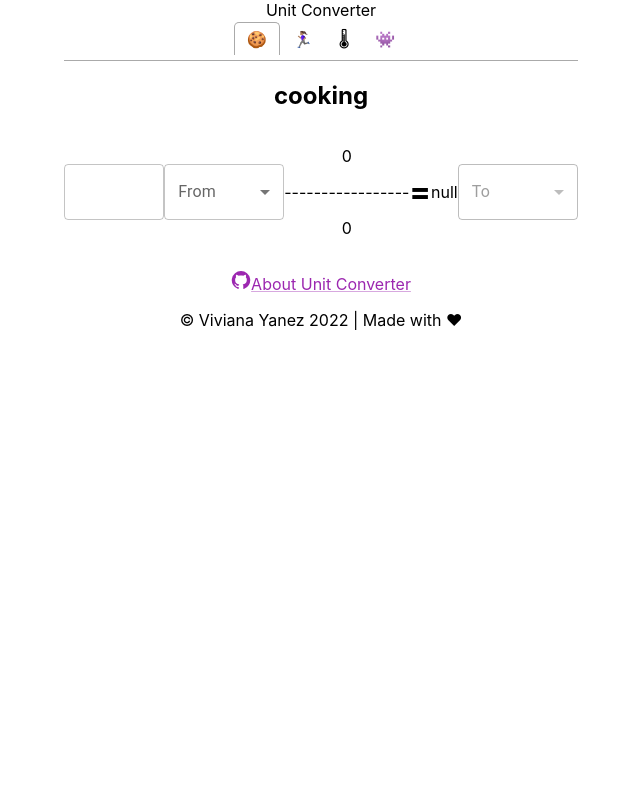
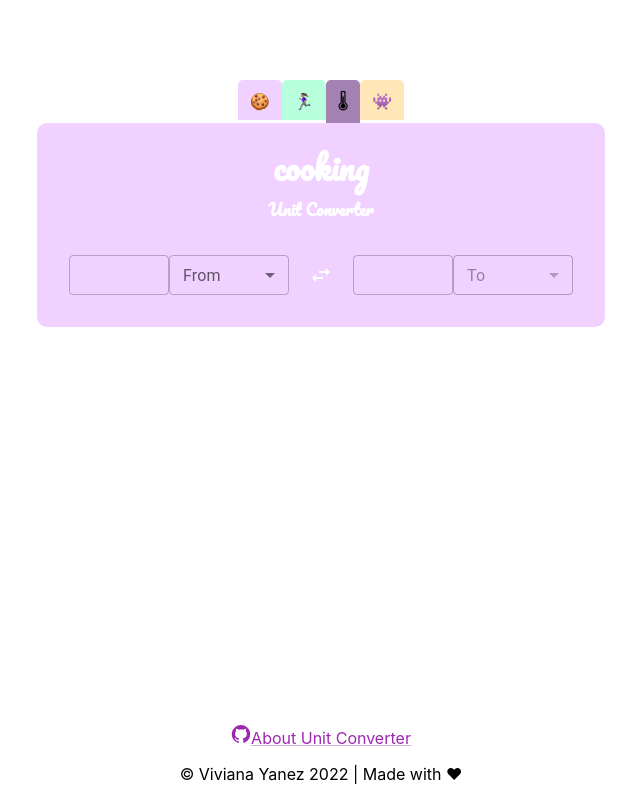
Before and after one commit to vivitt/unit-converter, a React (Create React App) app: page / in a window 1280 px wide. Shown: the whole page, without its empty margins (319-959 px from the left). Built offline with nearby package versions, Linux system fonts and the light colour scheme.

Commit message:
added styles

```diff
--- a/package.json
+++ b/package.json
@@ -14,6 +14,7 @@
     "@types/node": "^16.18.0",
     "@types/react": "^18.0.22",
     "@types/react-dom": "^18.0.7",
+    "axios": "^1.1.3",
     "react": "^18.2.0",
     "react-dom": "^18.2.0",
     "react-scripts": "5.0.1",
--- a/src/App.scss
+++ b/src/App.scss
@@ -1,10 +1,8 @@
+@import url("https://fonts.googleapis.com/css2?family=Pacifico&display=swap");
+
 .App {
   text-align: center;
-}
-
-.App-logo {
-  height: 40vmin;
-  pointer-events: none;
+  padding-top: 5rem;
 }
 
 @media (prefers-reduced-motion: no-preference) {
@@ -13,34 +11,27 @@
   }
 }
 
-.App-header {
-  background-color: #282c34;
-  min-height: 100vh;
-  display: flex;
-  flex-direction: column;
-  align-items: center;
-  justify-content: center;
-  font-size: calc(10px + 2vmin);
-  color: white;
-}
+.converter {
+  font-family: "Pacifico", cursive;
+  &__title {
+    margin: 0;
+    padding-top: 1rem;
 
-.App-link {
-  color: #61dafb;
-}
+    h1,
+    h4 {
+      margin: 0;
+      padding: 0;
+      color: white;
+    }
+  }
+  &__form {
+    display: flex;
+    flex-flow: row wrap;
+    justify-content: center;
+    align-items: center;
+    padding: 2rem;
+  }
 
-@keyframes App-logo-spin {
-  from {
-    transform: rotate(0deg);
-  }
-  to {
-    transform: rotate(360deg);
-  }
-}
-.converter {
-  display: flex;
-  flex-flow: row wrap;
-  justify-content: center;
-  align-items: center;
   &__input,
   &__results {
     display: flex;
--- a/src/App.tsx
+++ b/src/App.tsx
@@ -17,9 +17,7 @@ const App: React.FC = () => {
           justifyContent: "center",
         }}
       >
-        <span className="heading">Unit Converter</span>
         <TabGroup />
-        {/* <Converter /> */}
       </Box>
 
       <Footer></Footer>
--- a/src/components/Footer.tsx
+++ b/src/components/Footer.tsx
@@ -5,7 +5,7 @@ import Link from "@mui/material/Link";
 import Box from "@mui/material/Box";
 const Footer: React.FC = () => {
   return (
-    <Box sx={{ width: "100%" }}>
+    <Box sx={{ width: "100%", position: "absolute", bottom: "0" }}>
       <div>
         <p>
           <Link
--- a/src/components/InputField.tsx
+++ b/src/components/InputField.tsx
@@ -4,27 +4,36 @@ import Box from "@mui/material/Box";
 import TextField from "@mui/material/TextField";
 
 interface IProps {
-  numberToConvert: string;
-  setNumberToConvert: React.Dispatch<React.SetStateAction<string>>;
-
+  // numberToConvert: string;
+  // setNumberToConvert: React.Dispatch<React.SetStateAction<string>>;
+  type: string;
+  readonly: boolean;
+  value: string;
+  setValue: React.Dispatch<React.SetStateAction<string>>;
   // setError: React.Dispatch<React.SetStateAction<string>>;
   // setResult: React.Dispatch<React.SetStateAction<string>>;
 }
 
 const InputField: React.FC<IProps> = ({
-  numberToConvert,
-  setNumberToConvert,
+  // numberToConvert,
+  // setNumberToConvert,
+  type,
+  readonly,
+  value,
+  setValue,
 }) => {
   return (
     <TextField
       sx={{ width: "100px" }}
       id="numberToConverInput"
       variant="outlined"
-      value={numberToConvert}
+      value={value}
       // placeholder="0"
-      type="number"
+      InputProps={{ readOnly: readonly }}
+      type={type}
+      size="small"
       onChange={(e) => {
-        setNumberToConvert(e.target.value);
+        setValue(e.target.value);
       }}
     />
   );
--- a/src/components/SelectInput.tsx
+++ b/src/components/SelectInput.tsx
@@ -40,8 +40,15 @@ const SelectInput: React.FC<IProps> = ({
   return (
     <Box sx={{ minWidth: 120 }}>
       <FormControl fullWidth disabled={isDisabled}>
-        <InputLabel id={conversionType}>{direction}</InputLabel>
-        <Select id={direction} value={unit} onChange={handleChange}>
+        <InputLabel htmlFor={direction} size="small">
+          {direction}
+        </InputLabel>
+        <Select
+          id={direction}
+          value={state.resourceName}
+          onChange={handleChange}
+          size="small"
+        >
           {options.map((u) => (
             <MenuItem value={u.resourceName}>{u.resourceName}</MenuItem>
           ))}
--- a/src/components/TabGroup.tsx
+++ b/src/components/TabGroup.tsx
@@ -6,10 +6,10 @@ import { IUnit } from "../units/unit";
 import SelectInput from "./SelectInput";
 import InputField from "./InputField";
 import { useState, useEffect } from "react";
-import { findMultiplier } from "../converter";
+
 import Button from "@mui/material/Button";
 import SwapHorizIcon from "@mui/icons-material/SwapHoriz";
-import FormControl from "@mui/material/FormControl";
+
 import { convert } from "../converter";
 
 const TabGroup: React.FC = () => {
@@ -22,25 +22,30 @@ const TabGroup: React.FC = () => {
     resourceName: "",
     multiplier: 0,
   });
+
   const [disableTo, setDisableTo] = useState<boolean>(true);
-  const [numberToConvert, setNumberToConvert] = useState<string>("");
-
-  const [result, setResult] = useState<string>("0");
+  const [numberToConvert, setNumberToConvert] = useState<string>("-");
+  const [result, setResult] = useState<string>("-");
 
   const [error, setError] = useState<string>("");
 
-  // const handleSwap = (e: React.FormEvent) => {
-  //   e.preventDefault();
-  //   const prev = from;
-  //   setFrom(to);
-  //   setTo(prev);
-  // };
+  const handleSwap = () => {
+    const prev = { ...from };
+    setFrom({ ...to });
+    setTo({ ...prev });
+  };
 
   const getResult = (a: string): string => {
+    if (a !== "-") {
       const n = parseInt(a);
-    console.log(n, from.multiplier, to.multiplier);
-    return convert(n, from.multiplier, to.multiplier);
+
+      const r = convert(n, from.multiplier, to.multiplier);
+      return r.toFixed(3);
+    } else {
+      return "";
+    }
   };
+
   useEffect(() => {
     if (from.resourceName !== "") {
       setDisableTo(false);
@@ -49,26 +54,56 @@ const TabGroup: React.FC = () => {
 
   useEffect(() => {
     setResult(getResult(numberToConvert));
-    console.log(result);
   }, [to, from, numberToConvert]);
 
   return (
+    <div className="converter">
       <Tabs>
-      <TabList>
+        <TabList style={{ border: "none", margin: 0, zIndex: 0 }}>
           {units.map((u) => (
-          <Tab>{u.emoji}</Tab>
+            <Tab
+              style={{
+                backgroundColor: `${u.color}`,
+                border: 0,
+                borderRadius: "5px 5px 0 0 ",
+                bottom: "0",
+              }}
+              onClick={() => {
+                setResult("-");
+                setTo({
+                  resourceName: "",
+                  multiplier: 0,
+                });
+                setFrom({
+                  resourceName: "",
+                  multiplier: 0,
+                });
+              }}
+            >
+              {u.emoji}
+            </Tab>
           ))}
         </TabList>
         {units.map((u) => (
-        <TabPanel>
-          <div className="title">
-            <h2>{u.slug}</h2>
+          <TabPanel
+            style={{
+              backgroundColor: `${u.color}`,
+              border: 0,
+              borderRadius: "10px",
+              zIndex: 10,
+            }}
+          >
+            <div className="converter__title">
+              <h1>{u.slug}</h1>
+              <h4>Unit Converter</h4>
             </div>
-          <div className="converter">
+            <div className="converter__form">
               <div className="converter__input">
                 <InputField
-                numberToConvert={numberToConvert}
-                setNumberToConvert={setNumberToConvert}
+                  value={numberToConvert}
+                  setValue={setNumberToConvert}
+                  type="number"
+                  readonly={false}
                 />
 
                 <SelectInput
@@ -80,24 +115,23 @@ const TabGroup: React.FC = () => {
                   isDisabled={false}
                 ></SelectInput>
               </div>
-            <div className="converter__units">
-              <span>
-                <p>
-                  {to.multiplier} {to.resourceName}
-                </p>
-                <p>-----------------</p>
-                <p>
-                  {from.multiplier} {from.resourceName}
-                </p>
-              </span>
-            </div>
+
               <div className="converter__equalSign">
-              <span>
-                <h1>=</h1>
-              </span>
+                <Button
+                  variant="text"
+                  onClick={handleSwap}
+                  sx={{ color: "white" }}
+                >
+                  <SwapHorizIcon></SwapHorizIcon>
+                </Button>
               </div>
               <div className="converter__results">
-              <p>{result}</p>
+                <InputField
+                  value={to.resourceName === "" ? "" : result}
+                  setValue={setResult}
+                  type="text"
+                  readonly={true}
+                />
                 <SelectInput
                   conversionType={u.slug}
                   options={u.units}
@@ -108,12 +142,10 @@ const TabGroup: React.FC = () => {
                 ></SelectInput>
               </div>
             </div>
-          {/* <Button variant="outlined" onClick={handleSwap}>
-              <SwapHorizIcon></SwapHorizIcon>
-            </Button> */}
           </TabPanel>
         ))}
       </Tabs>
+    </div>
   );
 };
 
--- a/src/converter.tsx
+++ b/src/converter.tsx
@@ -1,7 +1,7 @@
 import { IUnitGroup, units } from "./units/unit";
 
-export const convert = (q: number, from: number, to: number): string => {
-  return JSON.stringify(q * (to / from));
+export const convert = (q: number, from: number, to: number): number => {
+  return q * (to / from);
 };
 
 export const findMultiplier = (
@@ -11,7 +11,6 @@ export const findMultiplier = (
 ): number => {
   const conversionTypeArr = b.filter((u) => u.slug === a);
 
-  console.log(conversionTypeArr, "$$$");
   const unitsArr = conversionTypeArr[0].units.filter(
     (u) => u.resourceName === c
   );
--- a/src/units/unit.tsx
+++ b/src/units/unit.tsx
@@ -10,12 +10,13 @@ export interface IUnitGroup {
   slug: string;
   emoji: string;
   units: IUnit[];
+  color: string;
 }
 
 export const units: IUnitGroup[] = [
   {
     category: "UnitGroup_Cooking",
-
+    color: "#F0D1FF",
     sort: 1,
     slug: "cooking",
     emoji: "🍪",
@@ -52,7 +53,7 @@ export const units: IUnitGroup[] = [
   },
   {
     category: "UnitGroup_Distance",
-
+    color: "#B8FFDD",
     sort: 2,
     slug: "distance",
     emoji: "🏃🏽‍♀️",
@@ -96,7 +97,7 @@ export const units: IUnitGroup[] = [
   },
   {
     category: "UnitGroup_Temp",
-
+    color: "#A381B3",
     sort: 3,
     slug: "temperature",
     emoji: "🌡",
@@ -120,7 +121,7 @@ export const units: IUnitGroup[] = [
   },
   {
     category: "UnitGroup_DigitalStorage",
-
+    color: "#FFE7B8",
     sort: 4,
     slug: "digital storage",
     emoji: "👾",
```
Also changed, not shown: 1 other file (tests, documents, lock files or other folders). Lines whose indentation alone changed are shown as unchanged.
